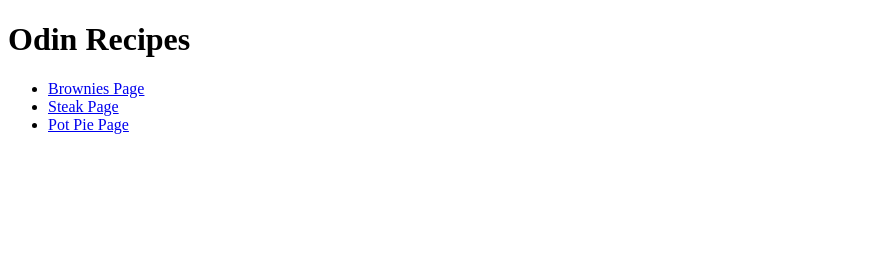
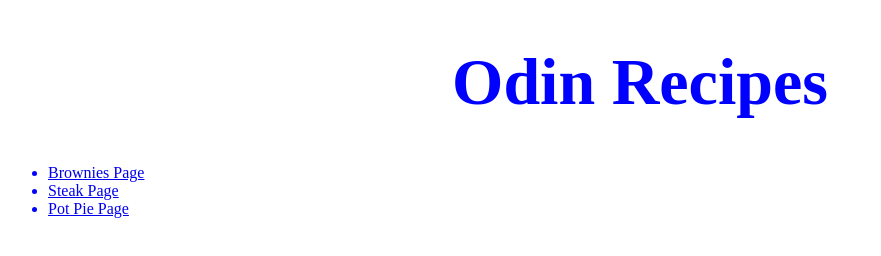
Before and after one commit to changastokes/odin-recipes, a plain HTML site: page index.html in a window 1280 px wide. Shown: the whole page, without its empty margins (0-881 px from the left). Drawn offline with Linux system fonts and the light colour scheme.

Commit message:
Added styles.css edit of index.html

```diff
--- a/index.html
+++ b/index.html
@@ -4,10 +4,14 @@
     <meta charset="UTF-8">
     <meta http-equiv="X-UA-Compatible" content="IE=edge">
     <meta name="viewport" content="width=device-width, initial-scale=1.0">
-    <title>Document</title>
+    <title>Homepage</title>
+    <link rel="stylesheet" href="styles.css">
 </head>
-<body>
+
+  <body id="page">
+  <div class="heading">
     <h1>Odin Recipes</h1>
+  </div>
 <div class="link-list">
   <ul>
    <li> <a href="brownies.html">Brownies Page</a> </li>
--- /dev/null
+++ b/styles.css
@@ -0,0 +1,16 @@
+.heading {
+font-size: 33px;
+text-align: center;
+}
+
+#page {
+    color: blue;
+}
+
+.list {
+    color: chartreuse;
+}
+
+h3 {
+    color: crimson;
+}
```
Also changed, not shown: steak.html (+1 -0 lines).
